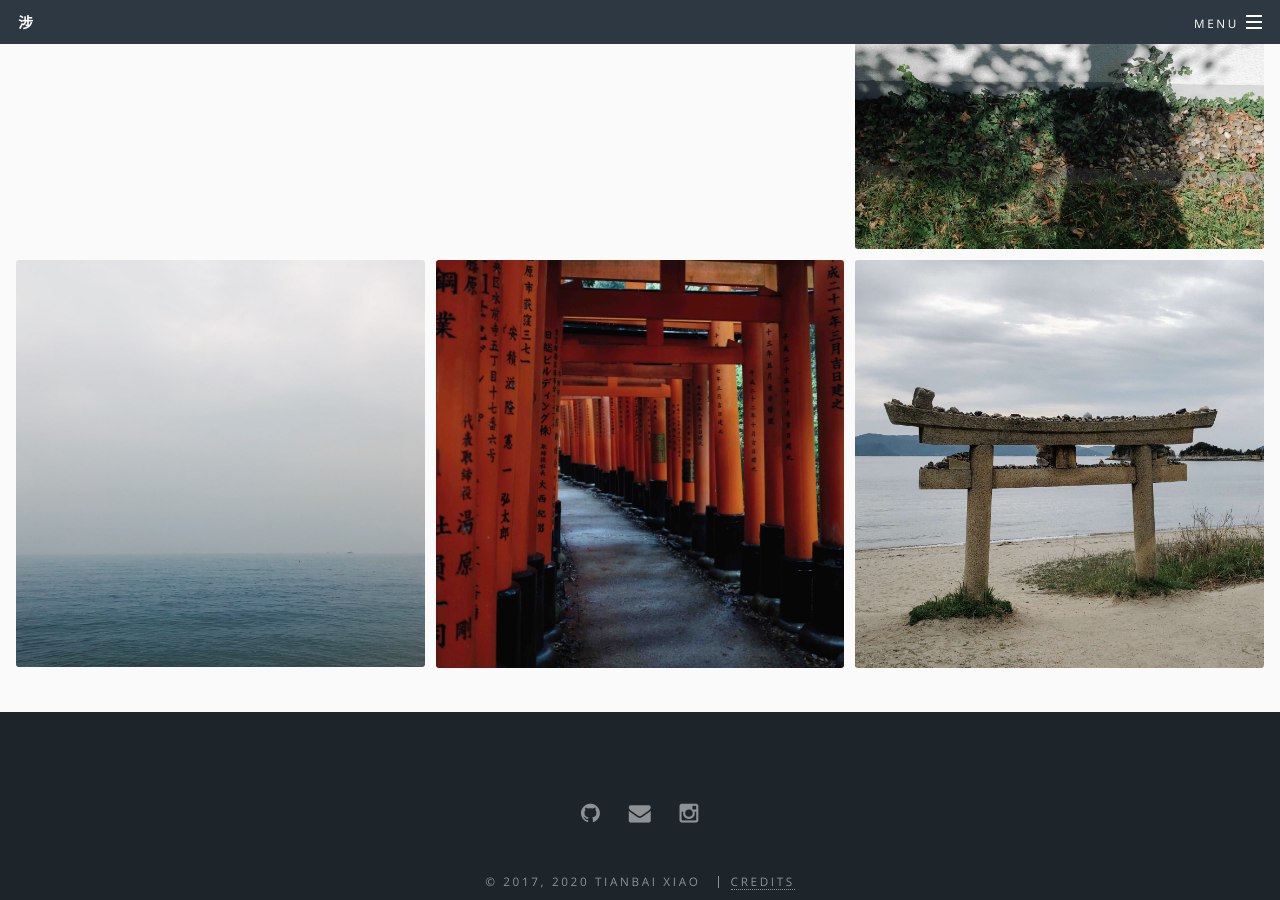
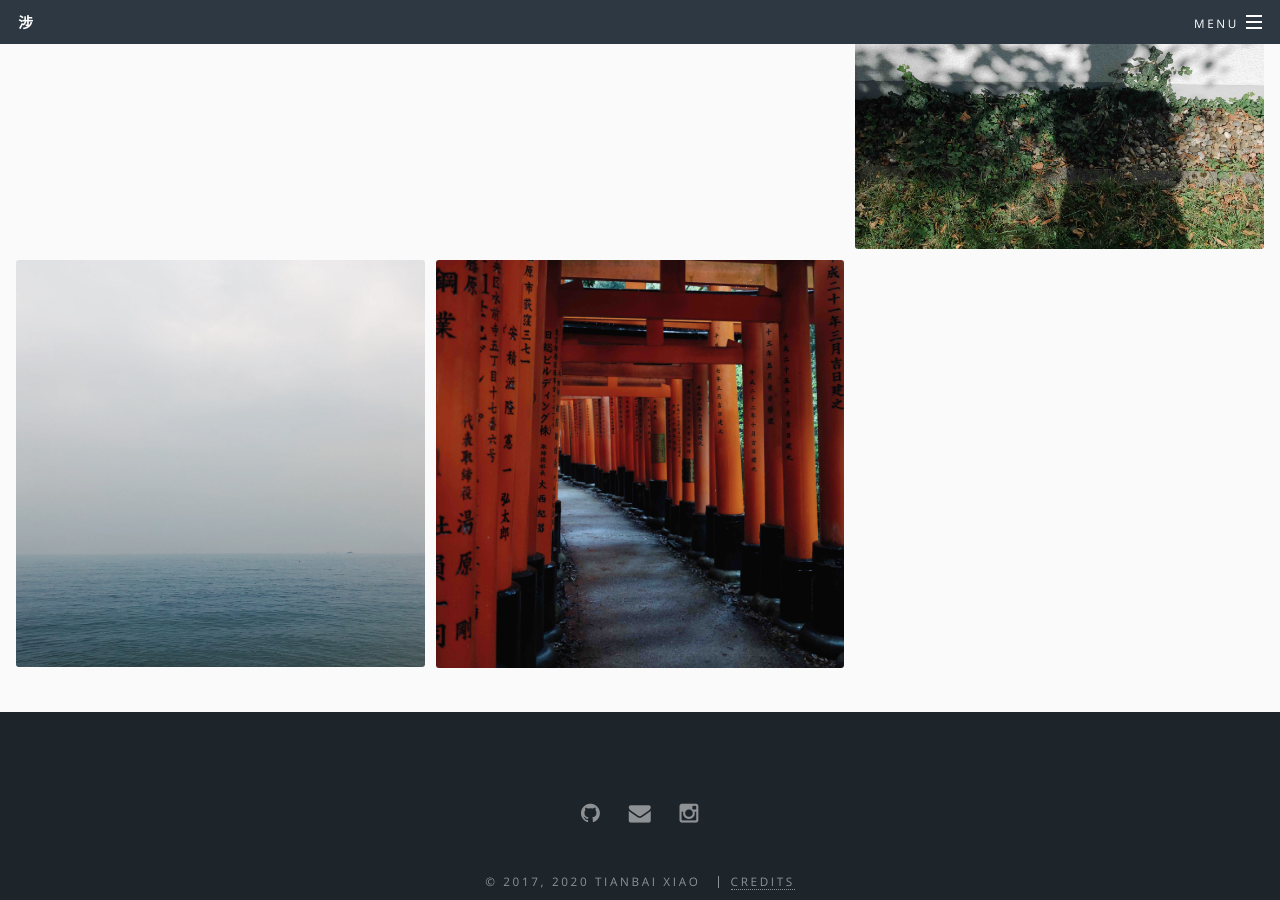
Before and after one commit to vavrines/blog2, a Jekyll site: the page built from _pages/photography.html, in a window 1280 px wide and 900 px high, scrolled down 1008 px. Built offline with Jekyll 4.4.1, drawn with Linux system fonts in a browser that asks for light colours.

Commit message:
Update photography.html

```diff
--- a/_pages/photography.html
+++ b/_pages/photography.html
@@ -16,7 +16,6 @@ background-image: pic01.jpg
 						<div class="4u"><span class="image fit"><img src="../images/shadow.jpg" alt="" /></span></div>
 						<div class="4u"><span class="image fit"><img src="../images/sea.jpg" alt="" /></span></div>
 						<div class="4u"><span class="image fit"><img src="../images/shrine.jpg" alt="" /></span></div>
-						<div class="4u"><span class="image fit"><img src="../images/torii.jpg" alt="" /></span></div>
 					</div>
 				</div>
 </section>
```
